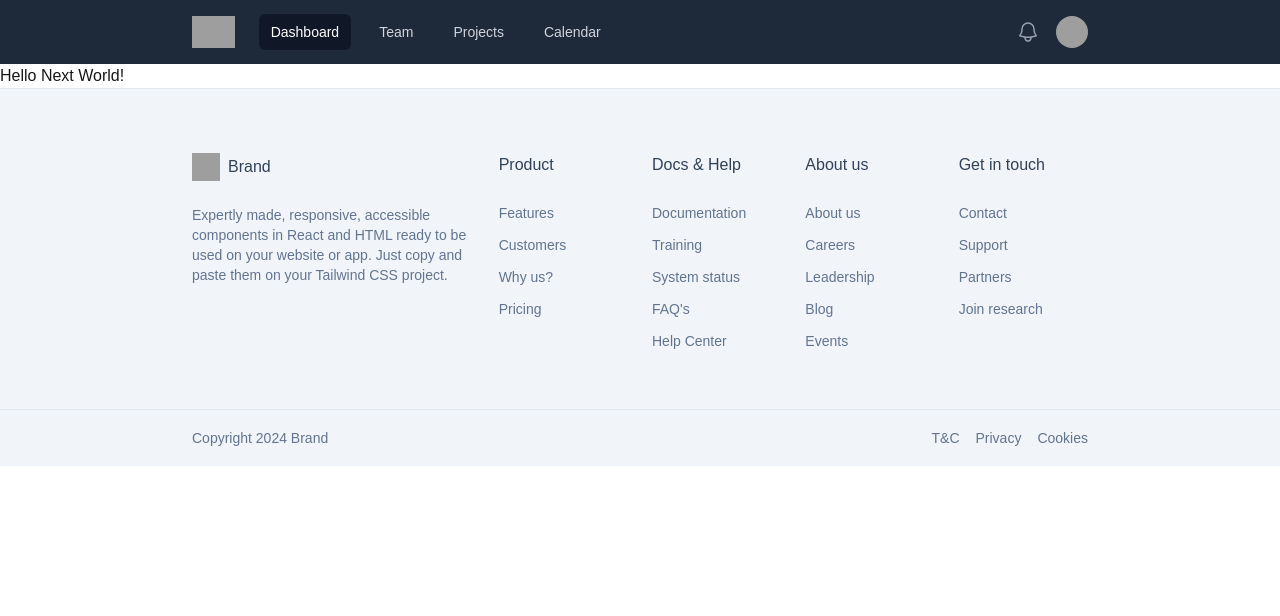
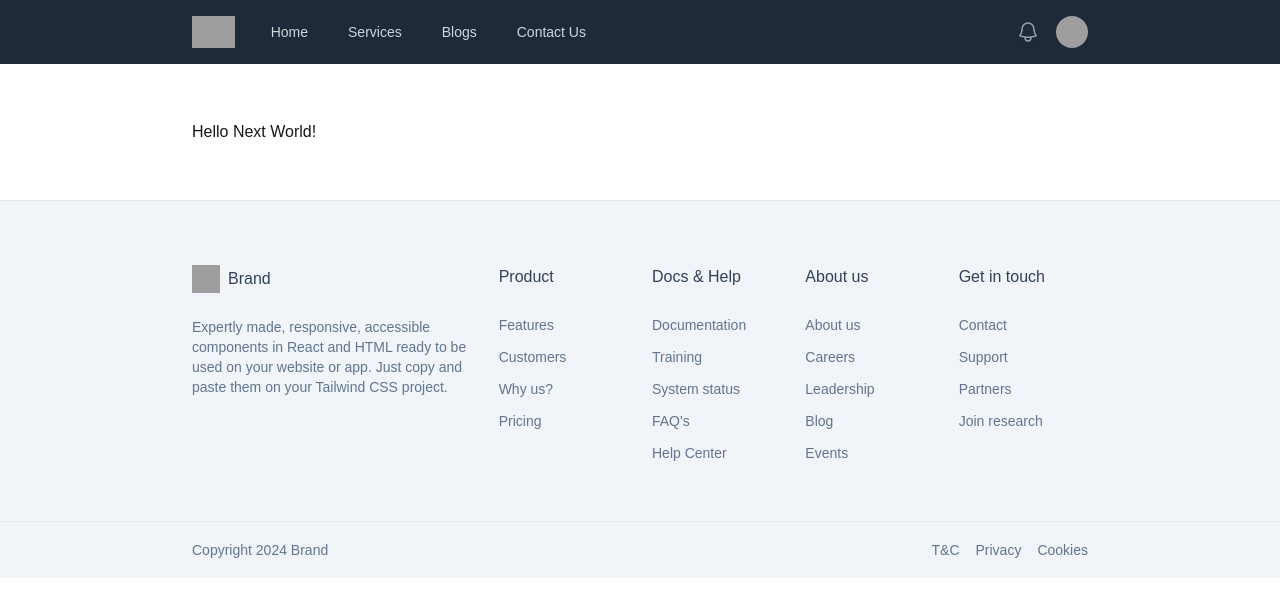
Before and after one commit to WalidurTanjim/learning-nextjs, a Next.js app: page / in a window 1280 px wide. Shown: the top 616 px of the page. Built offline with nearby package versions, Linux system fonts and the light colour scheme; grey boxes are pictures that could not be loaded.

Commit message:
Navbar's routes updated, Next Link added & tailwind classes added on main tag

```diff
--- a/src/app/components/Navbar/Navbar.jsx
+++ b/src/app/components/Navbar/Navbar.jsx
@@ -1,11 +1,12 @@
 import {Disclosure, DisclosureButton, DisclosurePanel, Menu, MenuButton, MenuItem, MenuItems} from '@headlessui/react'
 import {Bars3Icon, BellIcon, XMarkIcon} from '@heroicons/react/24/outline'
+import Link from "next/link";
 
 const navigation = [
-    {name: 'Dashboard', href: '#', current: true},
-    {name: 'Team', href: '#', current: false},
-    {name: 'Projects', href: '#', current: false},
-    {name: 'Calendar', href: '#', current: false},
+    {name: 'Home', href: '/', current: false},
+    {name: 'Services', href: '/services', current: false},
+    {name: 'Blogs', href: '/blogs', current: false},
+    {name: 'Contact Us', href: '/contact-us', current: false},
 ]
 
 function classNames(...classes) {
@@ -38,7 +39,7 @@ const Navbar = () => {
                         <div className="hidden sm:ml-6 sm:block">
                             <div className="flex space-x-4">
                                 {navigation.map((item) => (
-                                    <a
+                                    <Link
                                         key={item.name}
                                         href={item.href}
                                         aria-current={item.current ? 'page' : undefined}
@@ -48,7 +49,7 @@ const Navbar = () => {
                                         )}
                                     >
                                         {item.name}
-                                    </a>
+                                    </Link>
                                 ))}
                             </div>
                         </div>
--- a/src/app/layout.js
+++ b/src/app/layout.js
@@ -26,7 +26,7 @@ export default function RootLayout({ children }) {
         <Navbar />
 
         {/* main body */}
-        <main className={`w-full h-full`}>
+        <main className={`container mx-auto px-6 lg:px-48 py-14  w-full h-full`}>
           {children}
         </main>
 
```
